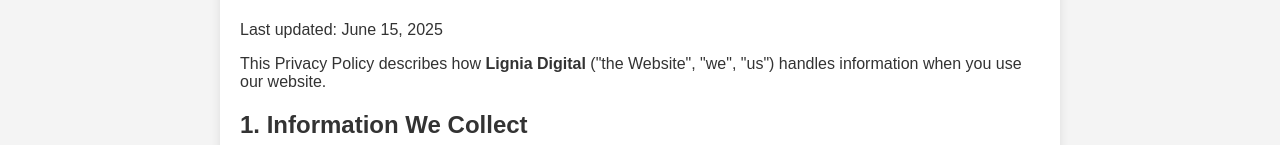
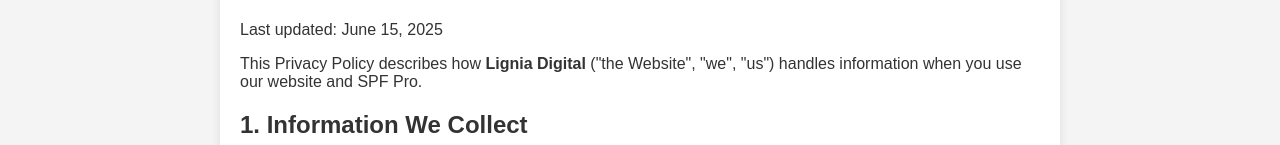
Before and after one commit to LigniaDigital/LigniaDigital, a plain HTML site: page privacy-policy.html in a window 1280 px wide. Shown: the part 181-326 px from the top of the page. Drawn offline with Linux system fonts and the light colour scheme.

Commit message:
Update privacy policy to include SPF Pro

```diff
--- a/privacy-policy.html
+++ b/privacy-policy.html
@@ -22,7 +22,7 @@
 
         <p>
             This Privacy Policy describes how <strong>Lignia Digital</strong>
-            ("the Website", "we", "us") handles information when you use our website.
+            ("the Website", "we", "us") handles information when you use our website and SPF Pro.
         </p>
 
         <h2>1. Information We Collect</h2>
```
